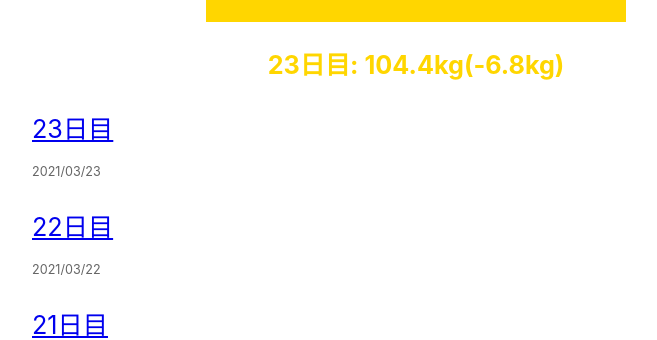
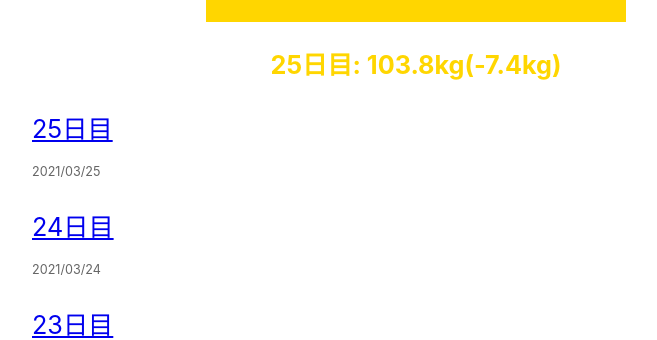
Before and after one commit to fusho-takahashi/fat2fit, a Next.js app: page / in a window 1280 px wide. Shown: the part 414-754 px from the top of the page, without its empty margins (224-881 px from the left). Built offline with nearby package versions, Linux system fonts and the light colour scheme.

Commit message:
add daily articles

```diff
--- /dev/null
+++ b/posts/24日目.md
@@ -0,0 +1,12 @@
+---
+title: '24日目'
+date: '2021-03-24'
+---
+
+- 体重: 104.3kg
+- 前日比: -0.1kg
+- 摂取カロリー: 1,777kcal
+
+流石に朝起きて体重計が 104kg 台を指すのを見るのも飽きてきた。このペースだと 3 月中に 100kg 切るのは難しそうだ。この体重でこんなに停滞していたら先が思いやられる。
+
+**マッチョまであと 76 日**
--- /dev/null
+++ b/posts/25日目.md
@@ -0,0 +1,14 @@
+---
+title: '25日目'
+date: '2021-03-25'
+---
+
+- 体重: 103.8kg
+- 前日比: -0.5kg
+- 摂取カロリー: 1,777kcal
+
+早いもので減量生活も 1/4 が過ぎた。昨日よりも少し落ちたが、25 日で-7.4kg は遅いと言わざるを得ない。
+
+今の食事は自分に合っていないのだろうか？ 運動を増やすべきだろうか？ 寝てる間に勝手に動き出してなにか食べてるんじゃないか？ 本日をひとつの節目として、色々やり方を再考するいいチャンスなのかもしれない。
+
+**マッチョまであと 75 日**
--- a/src/pages/index.tsx
+++ b/src/pages/index.tsx
@@ -22,7 +22,7 @@ const Home = ({
         <title>{siteTitle}</title>
       </Head>
       <section className={styles.subHeading}>
-        <p>23日目: 104.4kg(-6.8kg)</p>
+        <p>25日目: 103.8kg(-7.4kg)</p>
       </section>
       <section className={`${utilStyles.headingMd} ${utilStyles.padding1px}`}>
         <ul className={utilStyles.list}>
```
